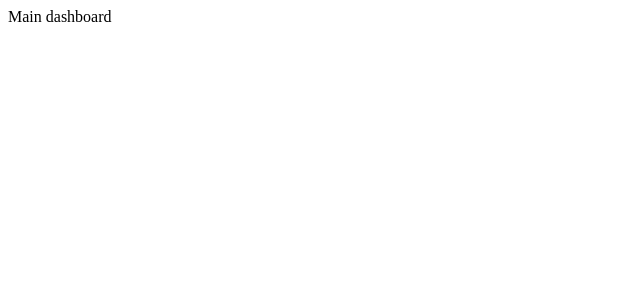
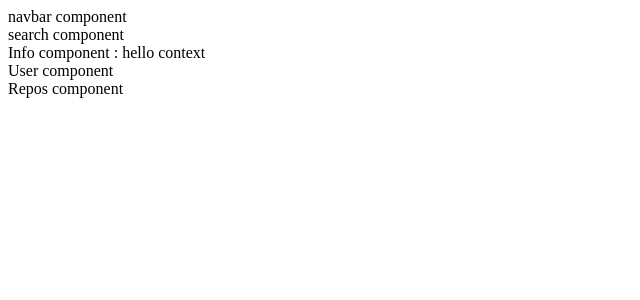
Before and after one commit to lukassso/user-panel-in-reactjs, a React (Create React App) app: page / in a window 1280 px wide. Shown: the top 300 px of the page, without its empty margins (0-640 px from the left). Built offline with nearby package versions, Linux system fonts and the light colour scheme.

Commit message:
dashboard component; initial context API

```diff
--- /dev/null
+++ b/src/components/Info.js
@@ -0,0 +1,12 @@
+import React from "react"
+import PropTypes from "prop-types"
+import { GithubContext } from "../context/context"
+
+const Info = (props) => {
+  const data = React.useContext(GithubContext)
+  return <div>Info component : {data}</div>
+}
+
+Info.propTypes = {}
+
+export default Info
--- /dev/null
+++ b/src/components/Navbar.js
@@ -0,0 +1,16 @@
+import React from 'react'
+import PropTypes from 'prop-types'
+
+const Navbar = props => {
+  return (
+    <div>
+      navbar component
+    </div>
+  )
+}
+
+Navbar.propTypes = {
+
+}
+
+export default Navbar
--- /dev/null
+++ b/src/components/Repos.js
@@ -0,0 +1,11 @@
+import React from 'react'
+
+const Repos = () => {
+  return (
+    <div>
+      Repos component
+    </div>
+  )
+}
+
+export default Repos
--- /dev/null
+++ b/src/components/Search.js
@@ -0,0 +1,16 @@
+import React from 'react'
+import PropTypes from 'prop-types'
+
+const Search = props => {
+  return (
+    <div>
+      search component
+    </div>
+  )
+}
+
+Search.propTypes = {
+
+}
+
+export default Search
--- /dev/null
+++ b/src/components/User.js
@@ -0,0 +1,16 @@
+import React from 'react'
+import PropTypes from 'prop-types'
+
+const User = props => {
+  return (
+    <div>
+      User component
+    </div>
+  )
+}
+
+User.propTypes = {
+
+}
+
+export default User
--- /dev/null
+++ b/src/components/index.js
@@ -0,0 +1,7 @@
+import Navbar from './Navbar';
+import Search from './Search';
+import Info from './Info';
+import User from './User';
+import Repos from './Repos';
+
+export {Navbar, Search, Info, User, Repos};
--- /dev/null
+++ b/src/context/context.js
@@ -0,0 +1,11 @@
+import React, {useState, useEffect} from 'react';
+
+const GithubContext = React.createContext();
+
+const GithubProvider = ({children}) => {
+  return(
+    <GithubContext.Provider value={'hello context'}>{children}</GithubContext.Provider>
+  )
+}
+
+export { GithubProvider, GithubContext}
--- a/src/index.js
+++ b/src/index.js
@@ -1,7 +1,15 @@
-import React from 'react';
-import ReactDOM from 'react-dom';
+import React from "react"
+import ReactDOM from "react-dom"
 // import './index.css';
-import App from './App';
-import * as serviceWorker from './serviceWorker';
+import App from "./App"
+import * as serviceWorker from "./serviceWorker"
+import { GithubProvider } from "./context/context"
 
-ReactDOM.render(<App />, document.getElementById('root'));
+ReactDOM.render(
+  <React.StrictMode>
+    <GithubProvider>
+      <App />
+    </GithubProvider>
+  </React.StrictMode>,
+  document.getElementById("root")
+)
--- a/src/pages/Dashboard.js
+++ b/src/pages/Dashboard.js
@@ -1,10 +1,15 @@
 import React from 'react'
 import PropTypes from 'prop-types'
+import {Navbar, Search, Info, User, Repos} from '../components'
 
 const Dashboard = props => {
   return (
     <div>
-      Main dashboard
+      <Navbar></Navbar>
+      <Search/>
+      <Info/>
+      <User/>
+      <Repos/>
     </div>
   )
 }
```
